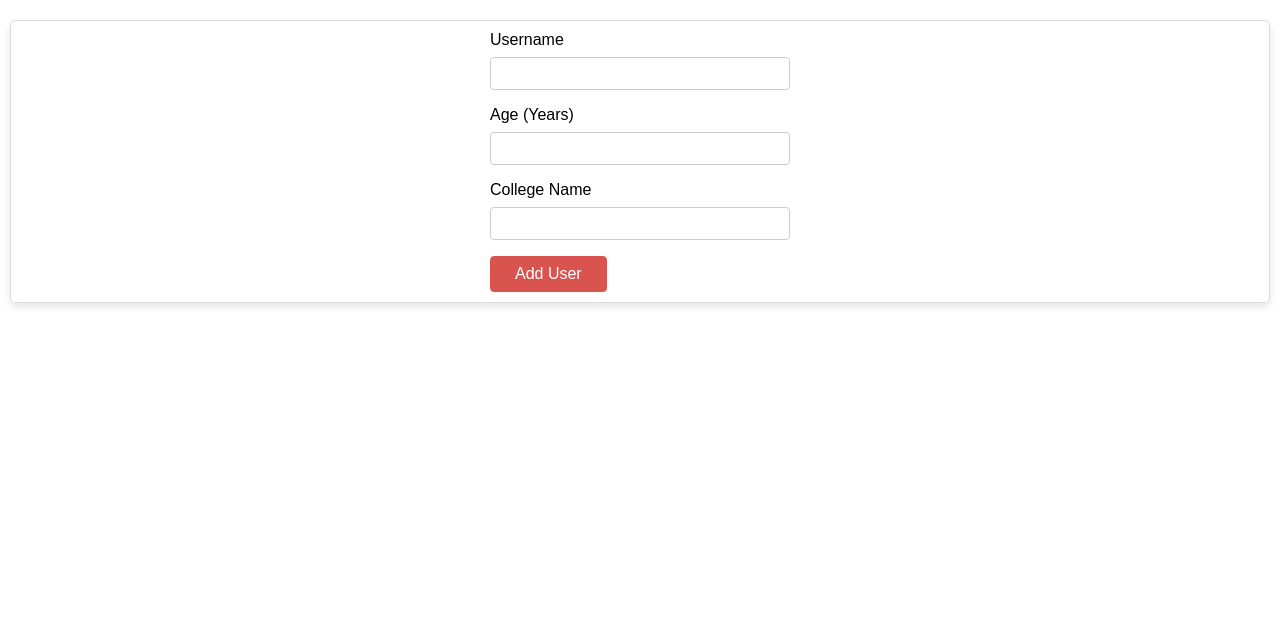
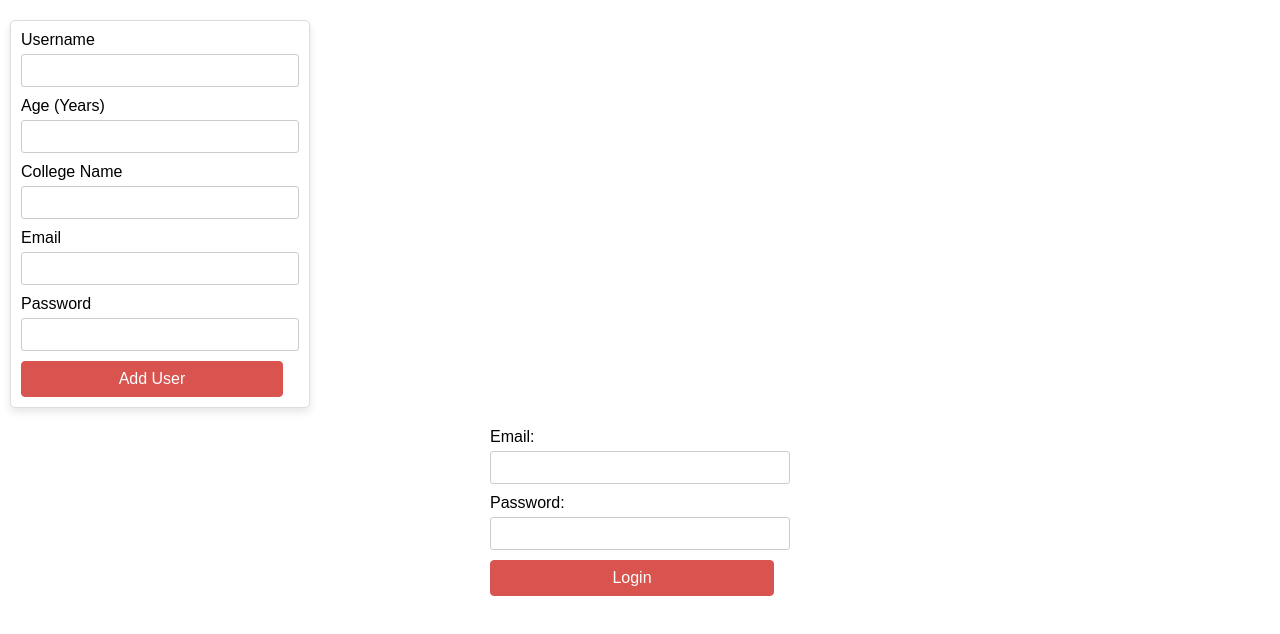
Before and after one commit to HumaRukshan25/01-starting-project-Username-and-age-project, a React (Create React App) app: page / in a window 1280 px wide. Shown: the top 634 px of the page. Built offline with nearby package versions, Linux system fonts and the light colour scheme; the HTML template or start-up script is replaced by a standard one.

Commit message:
useReducer

```diff
--- a/src/App.js
+++ b/src/App.js
@@ -1,15 +1,20 @@
 // App.js
 import React from 'react';
 import AddUser from './components/Users/AddUser';
+import Login from './components/Login/Login';
 import Card from './components/UI/Card';
 import ErrorModal from './components/UI/ErrorModal'; // Import the ErrorModal component
 import Wrapper from './components/Helpers/Wrapper'; // Im
+import { UserProvider } from './components/Login/UserContext'
 function App() {
   return (
-    <div>
+    <UserProvider>
       <AddUser />
-    </div>
+      <Login />
+    </UserProvider>
   );
-}
+};
+
+
 
 export default App;
--- /dev/null
+++ b/src/components/Login/Login.css
@@ -0,0 +1,39 @@
+/* AddUser.css */
+
+.card {
+    width: 300px;
+    margin: 0 auto;
+    padding: 20px;
+    border: 1px solid #ccc;
+    border-radius: 5px;
+    box-shadow: 0 0 10px rgba(0, 0, 0, 0.1);
+  }
+
+  form {
+    display: flex;
+    flex-direction: column;
+  }
+
+  label {
+    margin-bottom: 5px;
+  }
+
+  input {
+    padding: 8px;
+    margin-bottom: 10px;
+    border: 1px solid #ccc;
+    border-radius: 3px;
+  }
+
+  button {
+    padding: 10px;
+    background-color: #007bff;
+    color: #fff;
+    border: none;
+    border-radius: 3px;
+    cursor: pointer;
+  }
+
+  button:hover {
+    background-color: #0056b3;
+  }
--- /dev/null
+++ b/src/components/Login/Login.js
@@ -0,0 +1,67 @@
+import React, { useReducer } from 'react';
+import './Login.css';
+// Reducer function
+const loginReducer = (state, action) => {
+  switch (action.type) {
+    case 'SET_EMAIL':
+      return { ...state, email: action.payload };
+    case 'SET_PASSWORD':
+      return { ...state, password: action.payload };
+    case 'RESET_FORM':
+      return { email: '', password: '' };
+    default:
+      return state;
+  }
+};
+
+const Login = () => {
+  // Initial state
+  const initialState = { email: '', password: '' };
+
+  // useReducer hook
+  const [state, dispatch] = useReducer(loginReducer, initialState);
+
+  // Event handlers
+  const handleEmailChange = (e) => {
+    dispatch({ type: 'SET_EMAIL', payload: e.target.value });
+  };
+
+  const handlePasswordChange = (e) => {
+    dispatch({ type: 'SET_PASSWORD', payload: e.target.value });
+  };
+
+  const handleLoginSubmit = (e) => {
+    e.preventDefault();
+    // Add logic for login submission using state.email and state.password
+    console.log('Logging in with:', state.email, state.password);
+
+    // Reset the form after submission
+    dispatch({ type: 'RESET_FORM' });
+  };
+
+  return (
+    <div>
+      <form onSubmit={handleLoginSubmit}>
+        <label htmlFor="email">Email:</label>
+        <input
+          type="text"
+          id="email"
+          value={state.email}
+          onChange={handleEmailChange}
+        />
+
+        <label htmlFor="password">Password:</label>
+        <input
+          type="password"
+          id="password"
+          value={state.password}
+          onChange={handlePasswordChange}
+        />
+
+        <button type="submit">Login</button>
+      </form>
+    </div>
+  );
+};
+
+export default Login;
--- /dev/null
+++ b/src/components/Login/UserContext.js
@@ -0,0 +1,40 @@
+// UserContext.js
+import React, { createContext, useReducer, useContext } from 'react';
+import Login from './Login';
+// Reducer function
+const userReducer = (state, action) => {
+  switch (action.type) {
+    case 'SET_EMAIL':
+      return { ...state, email: action.payload };
+    case 'SET_PASSWORD':
+      return { ...state, password: action.payload };
+    case 'RESET_FORM':
+      return { ...state, email: '', password: '' };
+    case 'ADD_USER':
+      return { ...state, users: [...state.users, action.payload] };
+    default:
+      return state;
+  }
+};
+
+// Initial state
+const initialState = { email: '', password: '', users: [] };
+
+// Create context
+const UserContext = createContext();
+
+// Context provider component
+export const UserProvider = ({ children }) => {
+  const [state, dispatch] = useReducer(userReducer, initialState);
+
+  return (
+    <UserContext.Provider value={{ state, dispatch }}>
+      {children}
+    </UserContext.Provider>
+  );
+};
+
+// Custom hook for using the context
+export const useUserContext = () => {
+  return useContext(UserContext);
+};
--- a/src/components/Users/AddUser.js
+++ b/src/components/Users/AddUser.js
@@ -2,8 +2,6 @@ import React, { useState, useRef } from 'react';
 import './AddUser.css'; // Import the CSS file
 import UserList from './UserList'; // Import the UserList component
 // import the Wrapper component if available
-
-// Define Card component within AddUser.js
 const Card = (props) => {
   return <div className="card">{props.children}</div>;
 };
@@ -11,14 +9,18 @@ const Card = (props) => {
 const AddUser = (props) => {
   const [username, setUsername] = useState('');
   const [age, setAge] = useState('');
-  const [college, setCollege] = useState(''); // New state for College name
+  const [college, setCollege] = useState('');
+  const [email, setEmail] = useState(''); // New state for email
+  const [password, setPassword] = useState(''); // New state for password
   const [submittedData, setSubmittedData] = useState([]);
   const [error, setError] = useState(null);
 
-  // Refs for name, age, and college inputs
+  // Refs for name, age, college, email, and password inputs
   const nameInputRef = useRef();
   const ageInputRef = useRef();
   const collegeInputRef = useRef();
+  const emailInputRef = useRef();
+  const passwordInputRef = useRef();
 
   const addUserHandler = (event) => {
     event.preventDefault();
@@ -27,12 +29,16 @@ const AddUser = (props) => {
     const enteredName = nameInputRef.current.value;
     const enteredAge = ageInputRef.current.value;
     const enteredCollege = collegeInputRef.current.value;
+    const enteredEmail = emailInputRef.current.value;
+    const enteredPassword = passwordInputRef.current.value;
 
     // Validation checks
     if (
       enteredName.trim() === '' ||
       enteredAge.trim() === '' ||
-      enteredCollege.trim() === '' || // Validate College name
+      enteredCollege.trim() === '' ||
+      enteredEmail.trim() === '' || // Validate Email
+      enteredPassword.trim() === '' || // Validate Password
       isNaN(enteredAge) ||
       !/^[a-zA-Z]+$/.test(enteredName)
     ) {
@@ -41,19 +47,29 @@ const AddUser = (props) => {
     }
 
     // Add your logic for handling user submission here
-    const userData = { username: enteredName, age: enteredAge, college: enteredCollege };
+    const userData = {
+      username: enteredName,
+      age: enteredAge,
+      college: enteredCollege,
+      email: enteredEmail,
+      password: enteredPassword,
+    };
     console.log('User Submitted:', userData);
     setSubmittedData((prevData) => [...prevData, userData]);
     // Reset input fields and error state after submission
     setUsername('');
     setAge('');
     setCollege('');
+    setEmail('');
+    setPassword('');
     setError(null);
 
     // Clear input values using refs
     nameInputRef.current.value = '';
     ageInputRef.current.value = '';
     collegeInputRef.current.value = '';
+    emailInputRef.current.value = '';
+    passwordInputRef.current.value = '';
   };
 
   return (
@@ -88,6 +104,24 @@ const AddUser = (props) => {
           ref={collegeInputRef}
         />
 
+        <label htmlFor="email">Email</label>
+        <input
+          id="email"
+          type="email"
+          value={email}
+          onChange={(e) => setEmail(e.target.value)}
+          ref={emailInputRef}
+        />
+
+        <label htmlFor="password">Password</label>
+        <input
+          id="password"
+          type="password"
+          value={password}
+          onChange={(e) => setPassword(e.target.value)}
+          ref={passwordInputRef}
+        />
+
         <button type="submit">Add User</button>
       </form>
 
--- a/src/components/Users/UserList.js
+++ b/src/components/Users/UserList.js
@@ -11,6 +11,8 @@ const UserList = ({ users }) => {
           <p>Username: {user.username}</p>
           <p>Age: {user.age}</p>
           <p>college name:{user.college}</p>
+          <p>Email:{user.email}</p>
+          <p>password:{user.password}</p>
           <hr />
         </div>
       ))}
```
